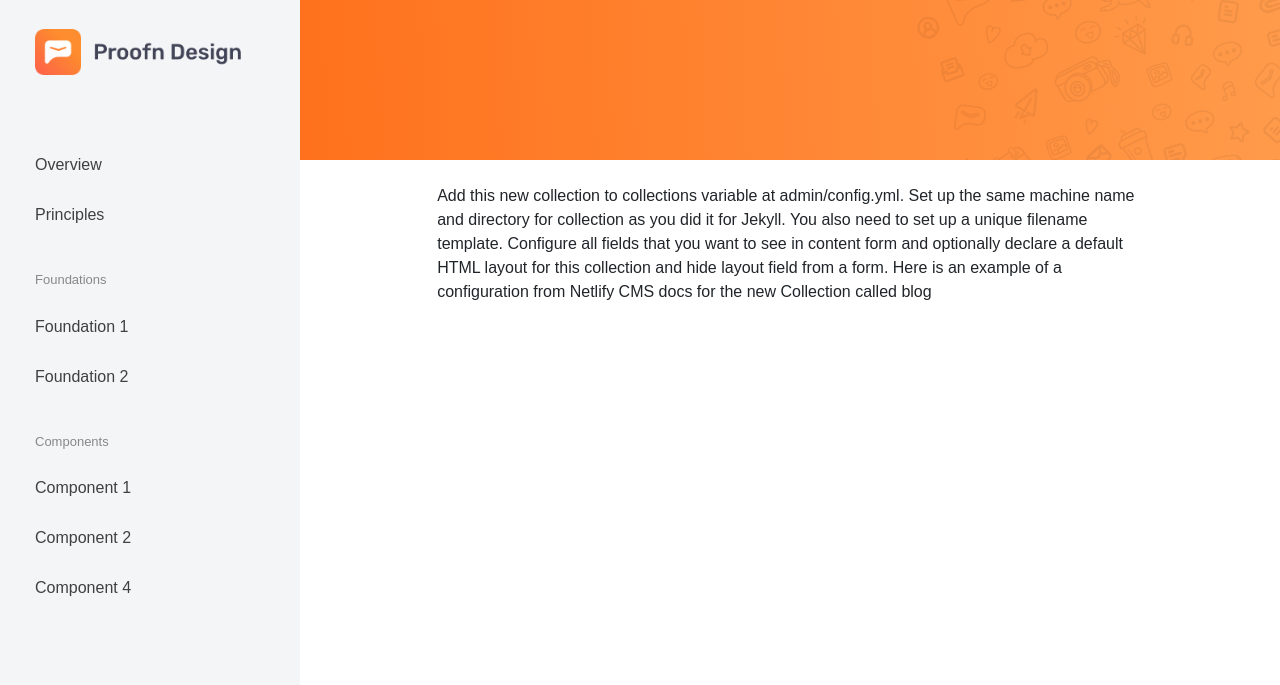
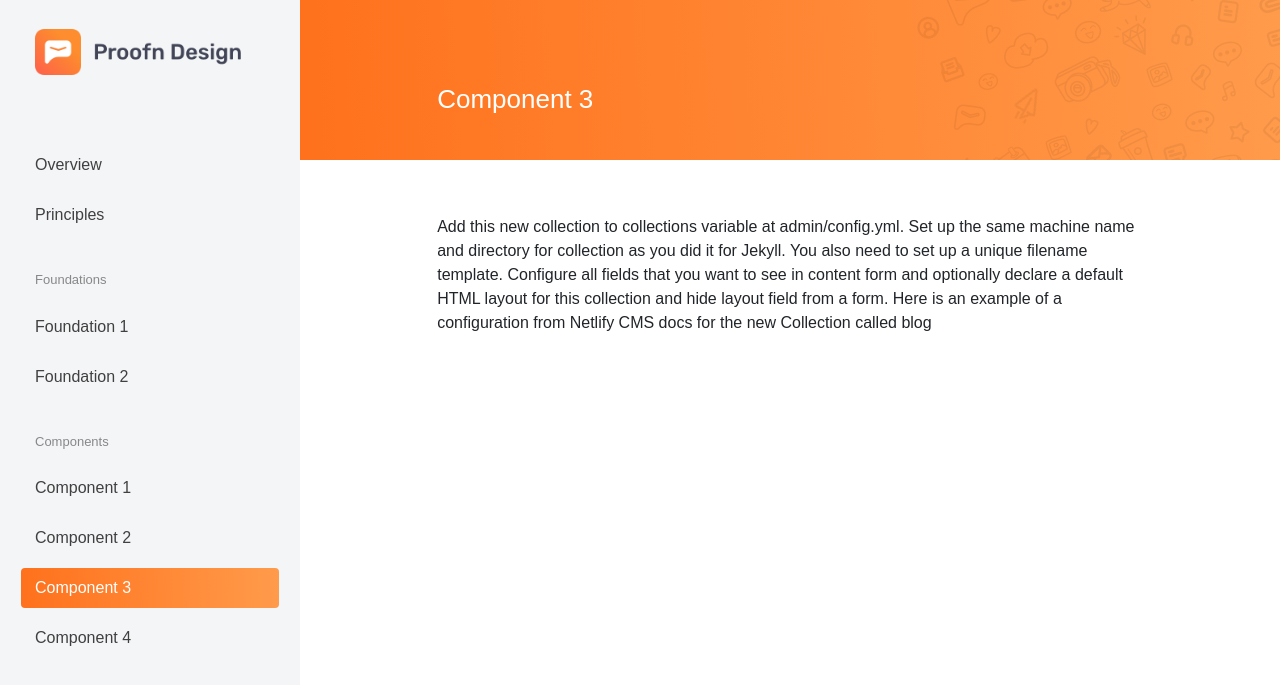
Before and after one commit to dafa00/sisa-kebahagiaan, a Jekyll site: the page built from components/component-3.md, in a window 1280 px wide. Shown: the top 685 px of the page. Built offline with Jekyll 4.4.1, drawn with Linux system fonts in a browser that asks for light colours; nearby versions of some CDN libraries; our own code applies the rules of GitHub Pages for plain Markdown files; some of the changed lines change nothing that is shown.

Commit message:
edit components 3

```diff
--- a/components/component-3.md
+++ b/components/component-3.md
@@ -1,10 +1,6 @@
 ---
 layout: default
-<<<<<<< HEAD
 type: components
-title: Content Manager configuration
-=======
 title: Component 3
->>>>>>> 6732cfb4e42286400dd353b622b5710fcd11159b
 ---
 Add this new collection to collections variable at admin/config.yml. Set up the same machine name and directory for collection as you did it for Jekyll. You also need to set up a unique filename template. Configure all fields that you want to see in content form and optionally declare a default HTML layout for this collection and hide layout field from a form. Here is an example of a configuration from Netlify CMS docs for the new Collection called blog
```
